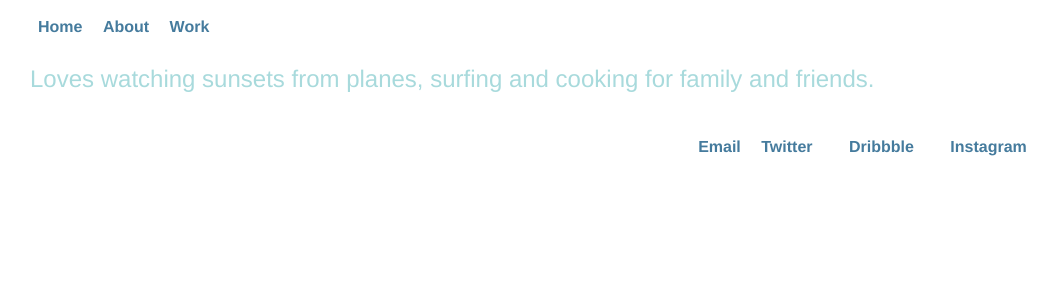
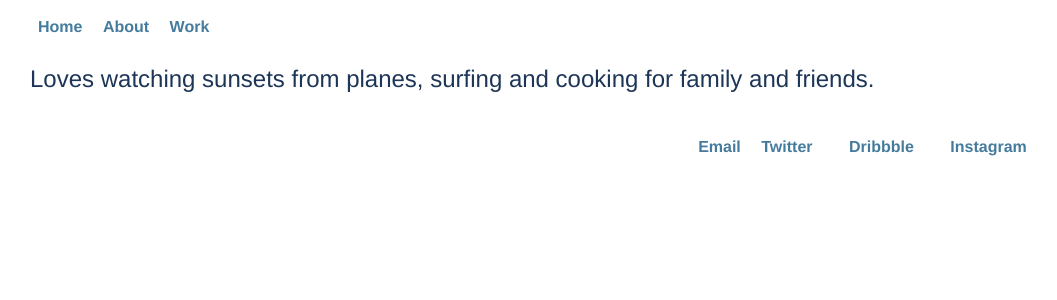
Before and after one commit to katherholt/katherholt.github.io, a Jekyll site: the page built from about/index.html, in a window 1280 px wide. Shown: the top 300 px of the page, without its empty margins (34-1091 px from the left). Built offline with Jekyll 4.4.1, drawn with Linux system fonts in a browser that asks for light colours; some web fonts are replaced.

Commit message:
Update main.css

```diff
--- a/css/main.css
+++ b/css/main.css
@@ -3,7 +3,7 @@
 a { font-family: 'Helvetica', 'Arial', 'Sans-Serif'; text-decoration: none; color: #457B9D; }
 a:hover { text-decoration: overline; }
 
-p, ul { font-family: 'Helvetica', 'Arial', 'Sans-Serif'; font-size: 1.5em; line-height: 1.4em; color: #A8DADC; }
+p, ul { font-family: 'Helvetica', 'Arial', 'Sans-Serif'; font-size: 1.5em; line-height: 1.4em; color: #1D3557; }
 ul { list-style: none; }
 
 h1 { font-family: 'Helvetica', 'Arial', 'Sans-Serif'; font-size: 5em; serif; color: #1D3557; margin-bottom: 1.5em; }
```
